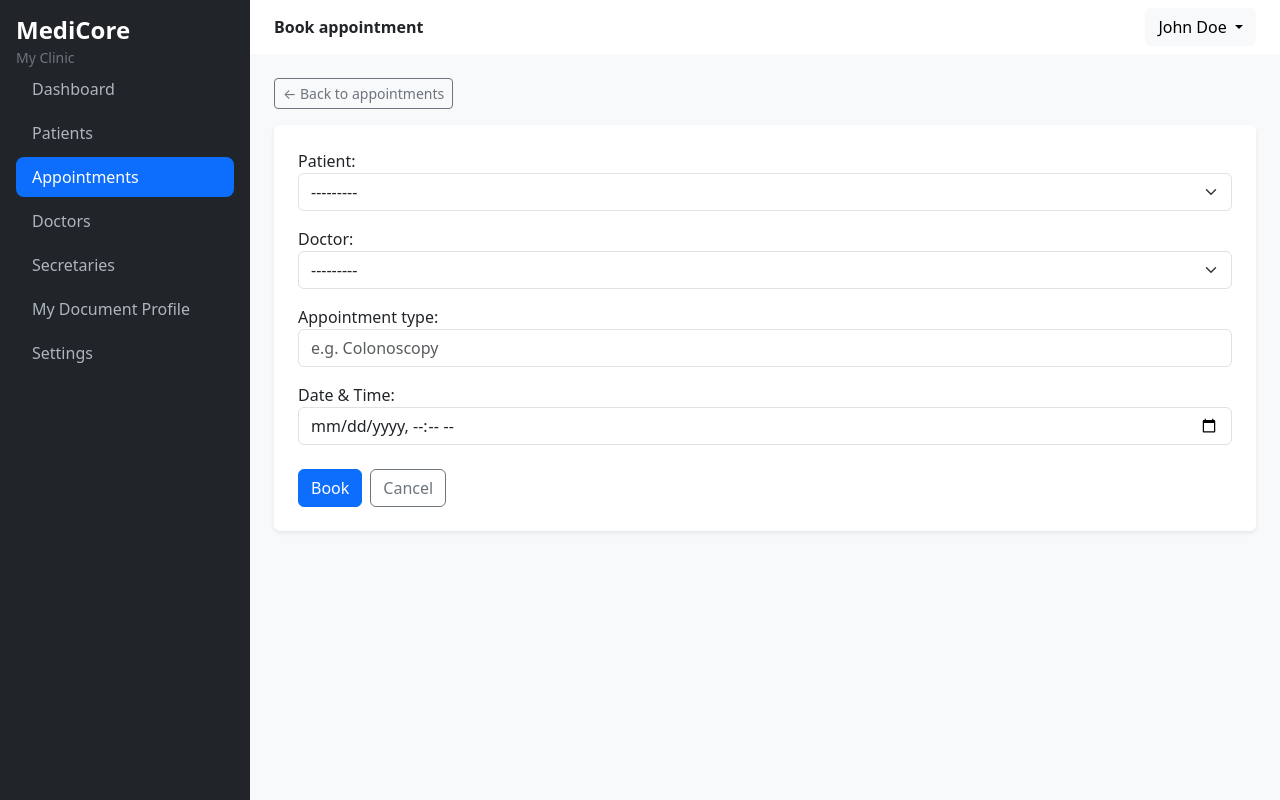
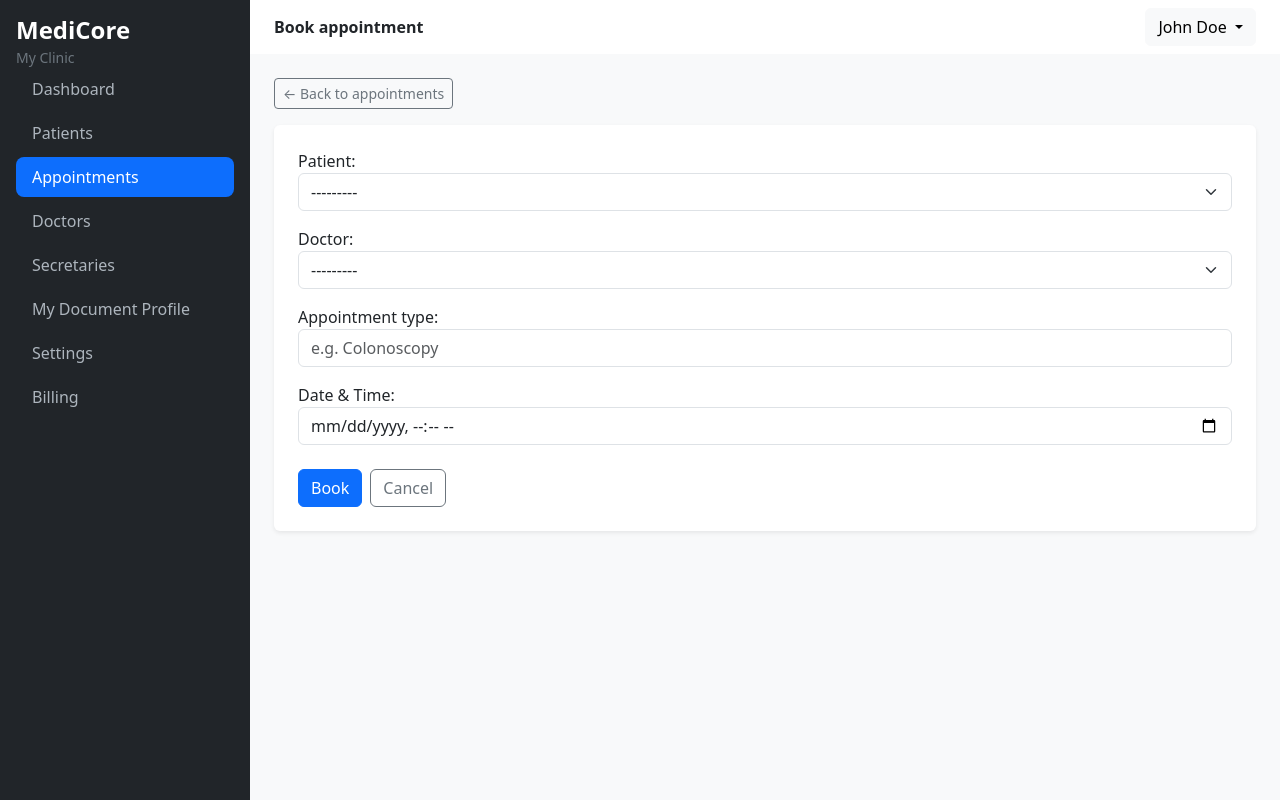
Before and after one commit to RaoufHamaissia/clinic-saas, a Django app: page /appointments/add/ in a window 1280 px wide. Run offline with Django 5.2, Linux system fonts and the light colour scheme; a user stored in the database is signed in; data comes from the database, SQL or seed files in the repository; parts of the project's set-up code (start-up, migrations or seed data) failed here and were passed over.

Commit message:
billing link in base

```diff
--- a/core/templates/core/base.html
+++ b/core/templates/core/base.html
@@ -99,6 +99,13 @@
                             Settings
                         </a>
                     </li>
+                    {% if request.user.is_clinic_admin %}
+                        <li class="nav-item">
+                            <a href="{% url "billing:status" %}" class="nav-link {% if request.resolver_match.app_name == 'billing' %}active{% endif %}">
+                                Billing
+                            </a>
+                        </li>
+                    {% endif %}
                 </ul>
             </nav>
          </aside>
```
